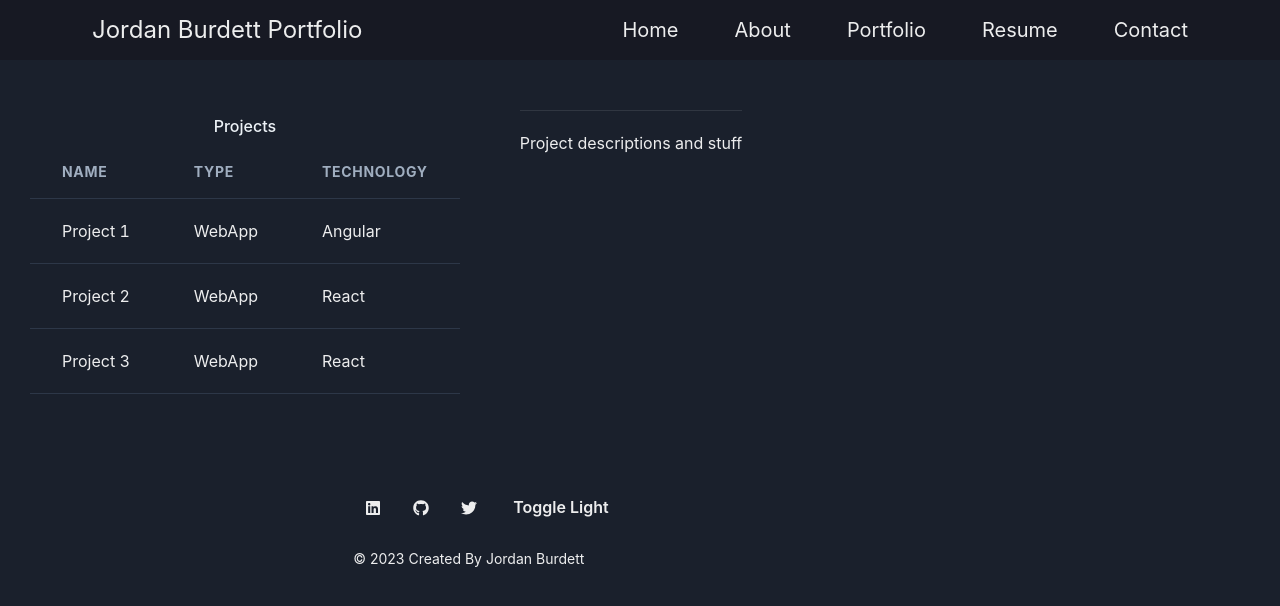
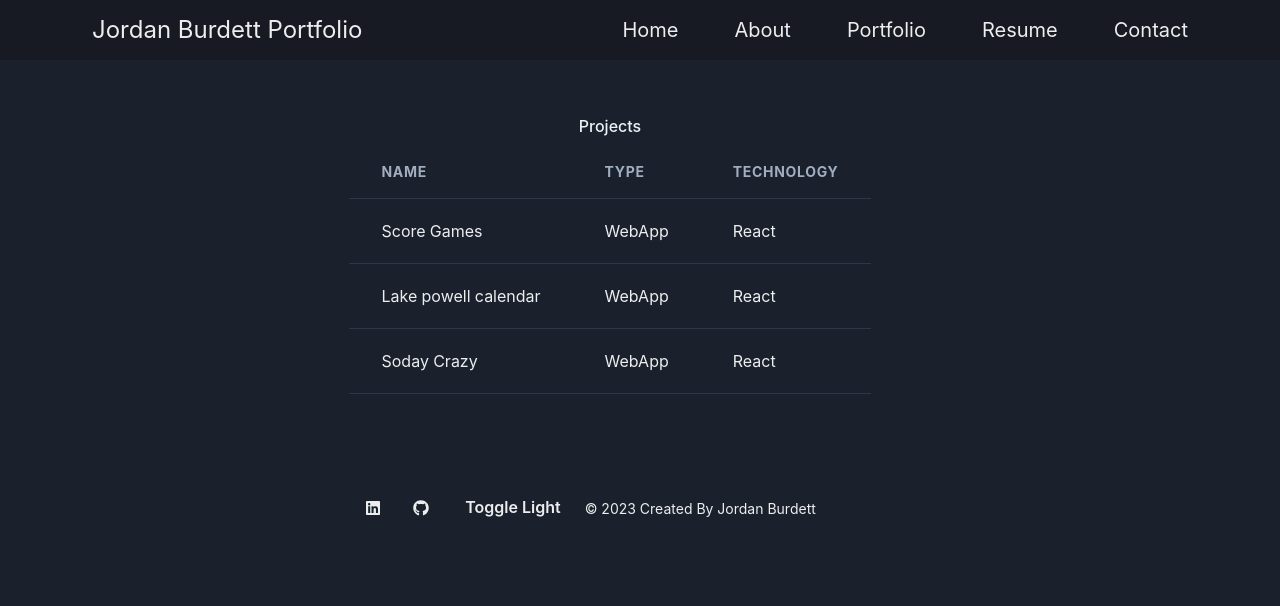
Before and after one commit to jordanburdett/Jordan-Portfolio, a React (Vite) app: page /portfolio in a window 1280 px wide. Shown: the top 606 px of the page. Built offline with nearby package versions, Linux system fonts and the light colour scheme.

Commit message:
Added content to all current pages

```diff
--- a/src/Content/Contact/Contact.tsx
+++ b/src/Content/Contact/Contact.tsx
@@ -1,14 +1,46 @@
-import React from 'react'
-import NavBar from '../../Navigation/NavBar/NavBar'
+import React from "react";
+import NavBar from "../../Navigation/NavBar/NavBar";
+import {
+  Box,
+  Button,
+  Checkbox,
+  Container,
+  Divider,
+  FormControl,
+  FormLabel,
+  HStack,
+  Heading,
+  Input,
+  Link,
+  Stack,
+  Text,
+} from "@chakra-ui/react";
 
-type Props = {}
+type Props = {};
 
 const Contact = (props: Props) => {
   return (
     <>
       <NavBar />
+      <Container
+        maxW="lg"
+        py={{ base: "12", md: "24" }}
+        px={{ base: "0", sm: "8" }}
+      >
+        <Stack spacing={{ base: "2", md: "3" }} textAlign="center">
+        <Heading size={{ base: "xs", md: "sm" }} margin={"20px"}>
+            If you have any questions about my projects or think I would be a good fit reach out below.
+          </Heading>
+          <Heading size={{ base: "xs", md: "sm" }}>
+            Call or Text: 801-725-5109
+          </Heading>
+          <Heading size={{ base: "xs", md: "sm" }}>
+            Email: jordan@burdett.us
+          </Heading>
+        </Stack>
+      </Container>
     </>
-  )
-}
+  );
+};
 
-export default Contact
+export default Contact;
--- a/src/Content/Portfolio/Portfolio.tsx
+++ b/src/Content/Portfolio/Portfolio.tsx
@@ -1,19 +1,32 @@
 import React, { useState } from "react";
 import NavBar from "../../Navigation/NavBar/NavBar";
-import { Box, Container, Flex, HStack } from "@chakra-ui/react";
+import { Box, Container, Flex, HStack, useMediaQuery } from "@chakra-ui/react";
 import ActiveProject from "./Projects/ActiveProject";
 import ProjectList from "./Projects/ProjectList";
+import { Project } from "./Projects/Data/project";
 
 type Props = {};
 
+// mock data for Project type
+const mockProject: Project = {
+  title: "",
+  href: "",
+  summary: "",
+  type: "",
+  technologies: [""],
+  isHidden: true,
+  content: [],
+};
+
 const Portfolio = (props: Props) => {
-  const [activeProject, setActiveProject] = useState<string>("");
+  const [activeProject, setActiveProject] = useState<Project>(mockProject);
+  const [isMobile] = useMediaQuery("(max-width: 768px)");
 
   return (
     <>
       <NavBar />
-      <HStack marginTop="30px">
-        <Flex wrap={"wrap"} justifyContent={"center"}>
+      <HStack marginTop="30px" flexDirection={"column"}>
+        <Flex wrap={isMobile ? "wrap" : "nowrap"} justifyContent={"center"}>
           <Box>
             <ProjectList
               setActiveProject={setActiveProject}
--- a/src/Content/Portfolio/Projects/ActiveProject.tsx
+++ b/src/Content/Portfolio/Projects/ActiveProject.tsx
@@ -1,16 +1,39 @@
 import React from "react";
-import { Box, Divider, Heading, Text } from "@chakra-ui/react";
+import { Box, Divider, Heading, Text, Image, Collapse } from "@chakra-ui/react";
+import { Project } from "./Data/project";
 
 type Props = {
-  activeProject: string;
+  activeProject: Project;
 };
 
 const ActiveProject = (props: Props) => {
+  if (props.activeProject === null) {
+    console.log("active project is null")
+  }
   return (
     <Box margin={"30px"} marginTop={"0"}>
-      <Heading>{props.activeProject}</Heading>
-      <Divider margin={"20px 0"}/>
-      <Text>Project descriptions and stuff</Text>
+      <Heading>{props.activeProject.title}</Heading>
+      <Divider margin={"20px 0"} />
+      {props.activeProject.content.map((content) => {
+        return (
+          <Collapse
+            in={props.activeProject !== null}
+            animateOpacity
+            style={{ flexWrap: "wrap", width: "100%" }}
+            key={content.text}
+          >
+            <Box maxWidth={"1000px"}>
+              <Text margin={"20px 0"}>{content.text}</Text>
+              <Image
+                src={content.image}
+                alt={content?.imageAlt}
+                objectFit={"cover"}
+              />
+              <Divider margin={"20px 0"} />
+            </Box>
+          </Collapse>
+        );
+      })}
     </Box>
   );
 };
--- a/src/Content/Portfolio/Projects/ProjectList.tsx
+++ b/src/Content/Portfolio/Projects/ProjectList.tsx
@@ -18,55 +18,95 @@ import {
   Icon,
 } from "@chakra-ui/react";
 import React, { useState } from "react";
+import { Project } from "./Data/project";
 
 type Props = {
-  setActiveProject: (projectName: string) => void;
-  activeProject: string;
+  setActiveProject: (project: Project) => void;
+  activeProject: Project;
 };
 
 const projectsMock = [
   {
-    Name: "Project 1",
-    Link: "https://www.google.com",
-    Type: "WebApp",
-    Technologies: ["Angular"],
-    Content: [
+    title: "Score Games",
+    href: "https://www.scoregames.net",
+    summary: "Card scoring game works in realtime with instant score updates",
+    type: "WebApp",
+    technologies: ["React", "Firebase", "Javascript"],
+    isHidden: false,
+    content: [
       {
-        image: "https://via.placeholder.com/150",
-        text: "This is a description",
+        image: "https://fakeimg.pl/1600x900",
+        text: "Score Games is a card scoring game built with React and Firebase.",
       },
       {
-        image: "https://via.placeholder.com/150",
-        text: "This is a description",
+        text: "The application allows the user to sign in and store their games via google authentication.",
       },
       {
-        image: "https://via.placeholder.com/150",
-        text: "This is a description",
+        image: "https://fakeimg.pl/1600x900",
+        text: "This is a ",
       },
       {
-        image: "https://via.placeholder.com/150",
+        image: "https://fakeimg.pl/1600x900",
         text: "This is a description",
       },
     ],
   },
   {
-    Name: "Project 2",
-    Link: "https://www.google.com",
-    Type: "WebApp",
-    Technologies: ["React", "Node"],
+    title: "Lake powell calendar",
+    href: "https://www.scoregames.net",
+    summary: "Card scoring game works in realtime with instant score updates",
+    type: "WebApp",
+    technologies: ["React", "Firebase", "Javascript"],
+    isHidden: false,
+    content: [
+      {
+        image: "https://fakeimg.pl/1600x900",
+        text: "Score Games is a card scoring game built with React and Firebase.",
+      },
+      {
+        text: "The application allows the user to sign in and store their games via google authentication.",
+      },
+      {
+        image: "https://fakeimg.pl/1600x900",
+        text: "This is a ",
+      },
+      {
+        image: "https://fakeimg.pl/1600x900",
+        text: "This is a description",
+      },
+    ],
   },
   {
-    Name: "Project 3",
-    Link: "https://www.google.com",
-    Type: "WebApp",
-    Technologies: ["React"],
+    title: "Soday Crazy",
+    href: "https://www.scoregames.net",
+    summary: "Card scoring game works in realtime with instant score updates",
+    type: "WebApp",
+    technologies: ["React", "Firebase", "Javascript"],
+    isHidden: false,
+    content: [
+      {
+        image: "https://fakeimg.pl/1600x900",
+        text: "Score Games is a card scoring game built with React and Firebase.",
+      },
+      {
+        text: "The application allows the user to sign in and store their games via google authentication.",
+      },
+      {
+        image: "https://fakeimg.pl/1600x900",
+        text: "This is a ",
+      },
+      {
+        image: "https://fakeimg.pl/1600x900",
+        text: "This is a description",
+      },
+    ],
   },
 ];
 
 const ProjectList = (props: Props) => {
   const [projects, setProjects] = useState(projectsMock);
   const { colorMode } = useColorMode();
-  const [isMobile] = useMediaQuery("(max-width: 687px)");
+  const [isMobile] = useMediaQuery("(max-width: 768px)");
   const [isTableShowing, setIsTableShowing] = useState(true);
 
   const onArrowClick = () => {
@@ -115,26 +155,24 @@ const ProjectList = (props: Props) => {
               <Tr
                 cursor="pointer"
                 onClick={() => {
-                  props.setActiveProject(project.Name);
+                  props.setActiveProject(project);
 
                   if (isMobile) {
                     onArrowClick();
                   }
                 }}
                 _hover={{ bg: colorMode === "light" ? "gray.100" : "gray.700" }}
-                bg={
-                  project.Name === props.activeProject ? "gray.700" : "default"
-                }
-                key={project.Name}
+                bg={project === props.activeProject ? "gray.700" : "default"}
+                key={project.title}
               >
                 <Td>
-                  <Text>{project.Name}</Text>
+                  <Text>{project.title}</Text>
                 </Td>
                 <Td>
-                  <Text>{project.Type}</Text>
+                  <Text>{project.type}</Text>
                 </Td>
                 <Td>
-                  <Text>{project?.Technologies[0]}</Text>
+                  <Text>{project?.technologies[0]}</Text>
                 </Td>
               </Tr>
             ))}
--- a/src/Content/Resume/Resume.tsx
+++ b/src/Content/Resume/Resume.tsx
@@ -1,14 +1,21 @@
-import React from 'react'
-import NavBar from '../../Navigation/NavBar/NavBar'
+import React, { useState } from "react";
+import NavBar from "../../Navigation/NavBar/NavBar";
+import { Box } from "@chakra-ui/react";
 
-type Props = {}
+type Props = {};
 
 const Resume = (props: Props) => {
+  const [docLink, setDocLink] = useState(
+    "https://docs.google.com/document/d/1bP5KwGuDff9_cRx_lGhiB4b7hmje10bh1bSfRHS9TgM/edit?usp=sharing"
+  );
   return (
     <>
       <NavBar />
+      <Box>
+        <iframe src={docLink} width="100%" height={"1200px"}/>
+      </Box>
     </>
-  )
-}
+  );
+};
 
-export default Resume
+export default Resume;
--- a/src/Footer/Footer.tsx
+++ b/src/Footer/Footer.tsx
@@ -5,7 +5,7 @@ import {
   IconButton,
   Text,
   useColorMode,
-  Button
+  Button,
 } from "@chakra-ui/react";
 import React from "react";
 import { FaLinkedin, FaGithub, FaTwitter } from "react-icons/fa";
@@ -13,7 +13,7 @@ import { FaLinkedin, FaGithub, FaTwitter } from "react-icons/fa";
 type Props = {};
 
 const Footer = (props: Props) => {
-  const { colorMode, toggleColorMode } = useColorMode()
+  const { colorMode, toggleColorMode } = useColorMode();
 
   return (
     <Container
@@ -27,30 +27,24 @@ const Footer = (props: Props) => {
           <ButtonGroup variant="tertiary">
             <IconButton
               as="a"
-              href="#"
+              href="https://www.linkedin.com/in/jordan-burdett/"
               aria-label="LinkedIn"
               icon={<FaLinkedin />}
             />
             <IconButton
               as="a"
-              href="#"
+              href="https://github.com/jordanburdett"
               aria-label="GitHub"
               icon={<FaGithub />}
-            />
-            <IconButton
-              as="a"
-              href="#"
-              aria-label="Twitter"
-              icon={<FaTwitter />}
             />
             <Button onClick={toggleColorMode}>
               Toggle {colorMode === "light" ? "Dark" : "Light"}
             </Button>
+            <Text as="button" fontSize="sm" color="fg.subtle" onClick={toggleColorMode}>
+              &copy; {new Date().getFullYear()} Created By Jordan Burdett
+            </Text>
           </ButtonGroup>
         </Stack>
-        <Text fontSize="sm" color="fg.subtle">
-          &copy; {new Date().getFullYear()} Created By Jordan Burdett
-        </Text>
       </Stack>
     </Container>
   );
```
Also changed, not shown: src/Content/About/About.tsx (+28 -6 lines), src/Content/Portfolio/Projects/Data/project.ts (+15 -0 lines).
